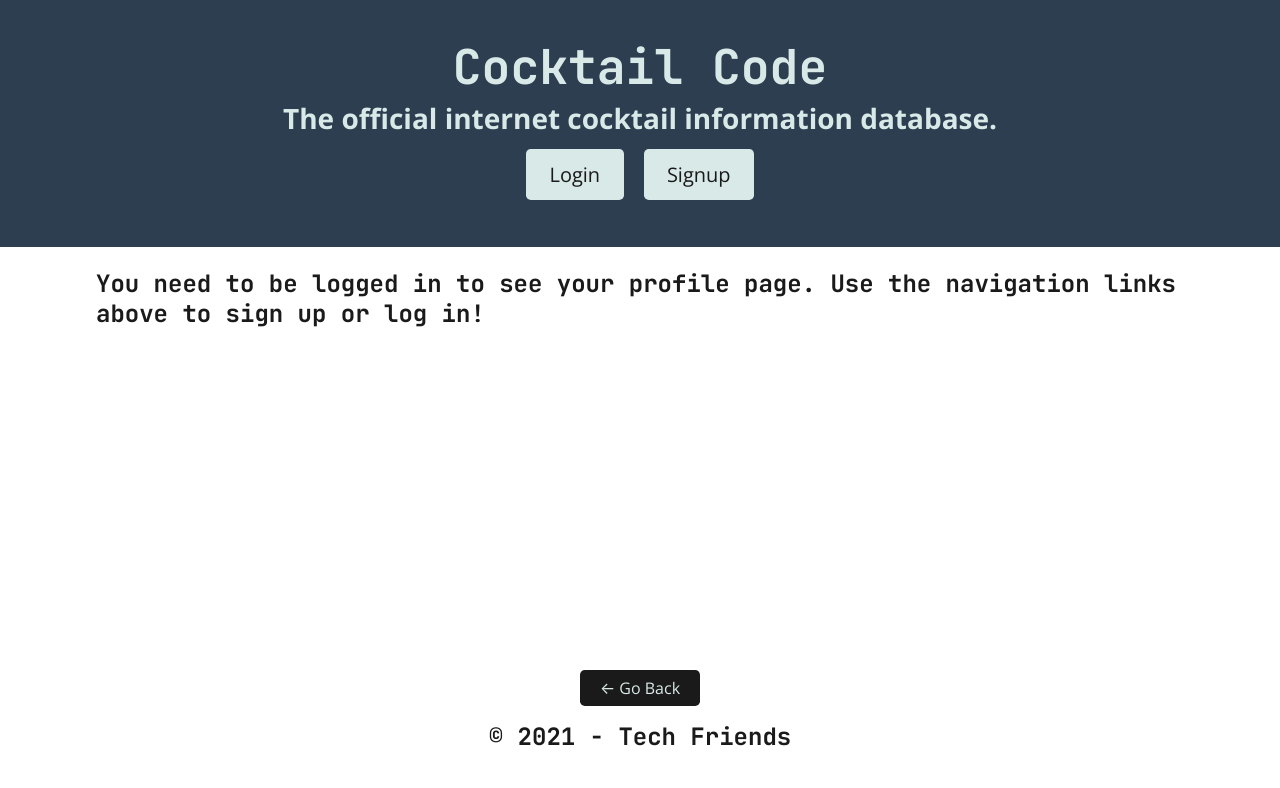
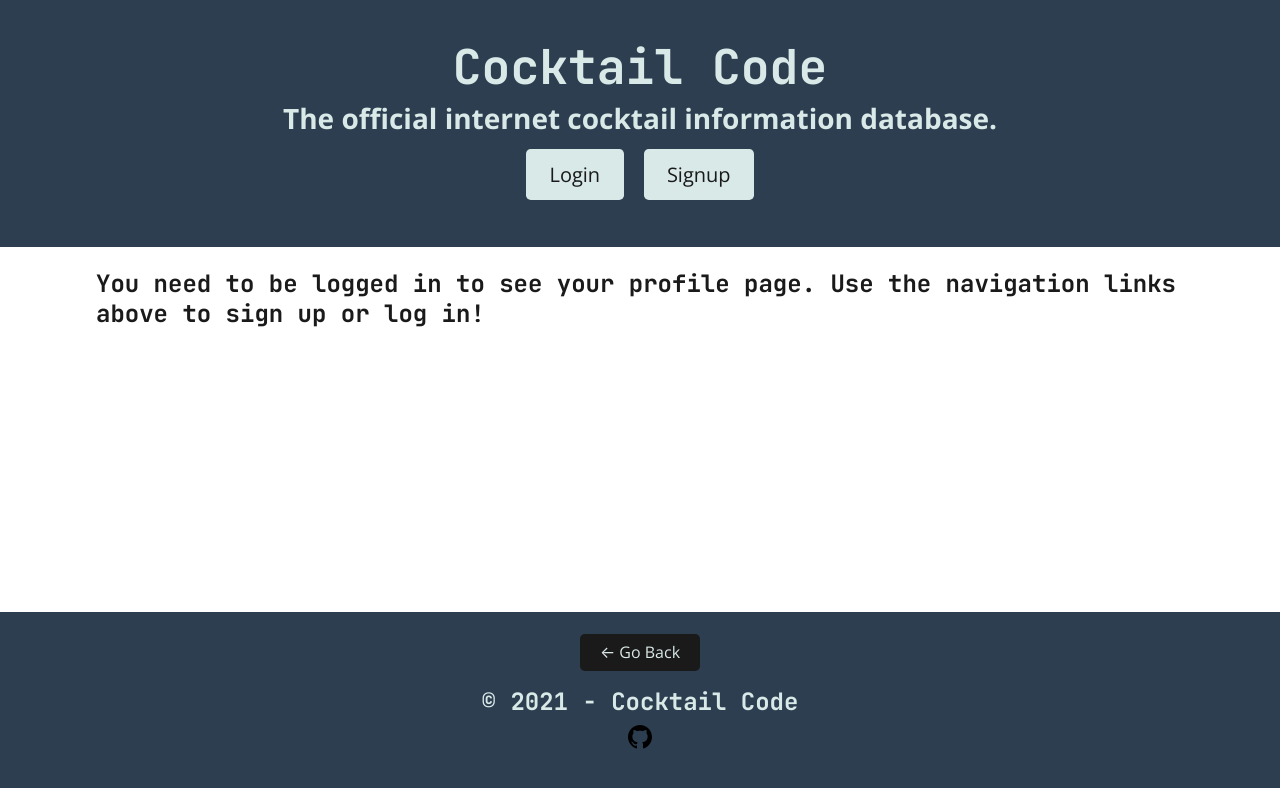
Before and after one commit to tracye1083/Project3, a React (Create React App) app in the folder client/: page /profiles/1 in a window 1280 px wide. Shown: the top 788 px of the page. Built offline with nearby package versions, Linux system fonts and the light colour scheme; no server answers.

Commit message:
added gh link to footer

```diff
--- a/client/src/components/ProfileList/index.js
+++ b/client/src/components/DrinkSearch/index.js
@@ -3,7 +3,7 @@ import React, { useState } from 'react';
 import { Link } from 'react-router-dom';
 import { GET_DRINK_BY_INGREDIENT } from '../../utils/queries';
 
-const ProfileList = ({ drinks, title }) => {
+const DrinkSearch = ({ drinks, title }) => {
   const [ingredient, setIngredient] = useState();
 
   const [search, { loading, data }] = useLazyQuery(GET_DRINK_BY_INGREDIENT, {
@@ -99,4 +99,4 @@ const ProfileList = ({ drinks, title }) => {
   );
 };
 
-export default ProfileList;
+export default DrinkSearch;
--- a/client/src/components/Footer/index.js
+++ b/client/src/components/Footer/index.js
@@ -5,7 +5,7 @@ const Footer = () => {
   const location = useLocation();
   const history = useHistory();
   return (
-    <footer className="w-100 mt-auto text-dark p-4">
+    <footer className="w-100 mt-auto text-dark p-4 bg-primary">
       <div className="container text-center mb-5">
         {location.pathname !== '/' && (
           <button
@@ -15,7 +15,8 @@ const Footer = () => {
             &larr; Go Back
           </button>
         )}
-        <h4>&copy; {new Date().getFullYear()} - Tech Friends</h4>
+        <h4 className='text-light'>&copy; {new Date().getFullYear()} - Cocktail Code</h4>
+        <a href='https://github.com/tracye1083/Project3' target='_blank'><svg xmlns="http://www.w3.org/2000/svg" width="24" height="24" viewBox="0 0 24 24"><path d="M12 0c-6.626 0-12 5.373-12 12 0 5.302 3.438 9.8 8.207 11.387.599.111.793-.261.793-.577v-2.234c-3.338.726-4.033-1.416-4.033-1.416-.546-1.387-1.333-1.756-1.333-1.756-1.089-.745.083-.729.083-.729 1.205.084 1.839 1.237 1.839 1.237 1.07 1.834 2.807 1.304 3.492.997.107-.775.418-1.305.762-1.604-2.665-.305-5.467-1.334-5.467-5.931 0-1.311.469-2.381 1.236-3.221-.124-.303-.535-1.524.117-3.176 0 0 1.008-.322 3.301 1.23.957-.266 1.983-.399 3.003-.404 1.02.005 2.047.138 3.006.404 2.291-1.552 3.297-1.23 3.297-1.23.653 1.653.242 2.874.118 3.176.77.84 1.235 1.911 1.235 3.221 0 4.609-2.807 5.624-5.479 5.921.43.372.823 1.102.823 2.222v3.293c0 .319.192.694.801.576 4.765-1.589 8.199-6.086 8.199-11.386 0-6.627-5.373-12-12-12z"/></svg></a>
       </div>
     </footer>
   );
--- a/client/src/components/SkillsList/index.js
+++ b/client/src/components/SkillsList/index.js
@@ -4,7 +4,7 @@ import { useMutation } from '@apollo/client';
 import { REMOVE_SKILL } from '../../utils/mutations';
 import { QUERY_ME } from '../../utils/queries';
 
-const SkillsList = ({ skills, isLoggedInUser = false }) => {
+const UserDrinkList = ({ skills, isLoggedInUser = false }) => {
   const [removeSkill, { error }] = useMutation(REMOVE_SKILL, {
     update(cache, { data: { removeSkill } }) {
       try {
@@ -29,7 +29,7 @@ const SkillsList = ({ skills, isLoggedInUser = false }) => {
   };
 
   if (!skills.length) {
-    return <h3>No Skills Yet</h3>;
+    return <h3>No Drinks Yet</h3>;
   }
 
   return (
@@ -61,4 +61,4 @@ const SkillsList = ({ skills, isLoggedInUser = false }) => {
   );
 };
 
-export default SkillsList;
+export default UserDrinkList;
```
Also changed, not shown: client/src/components/github.svg (added).
